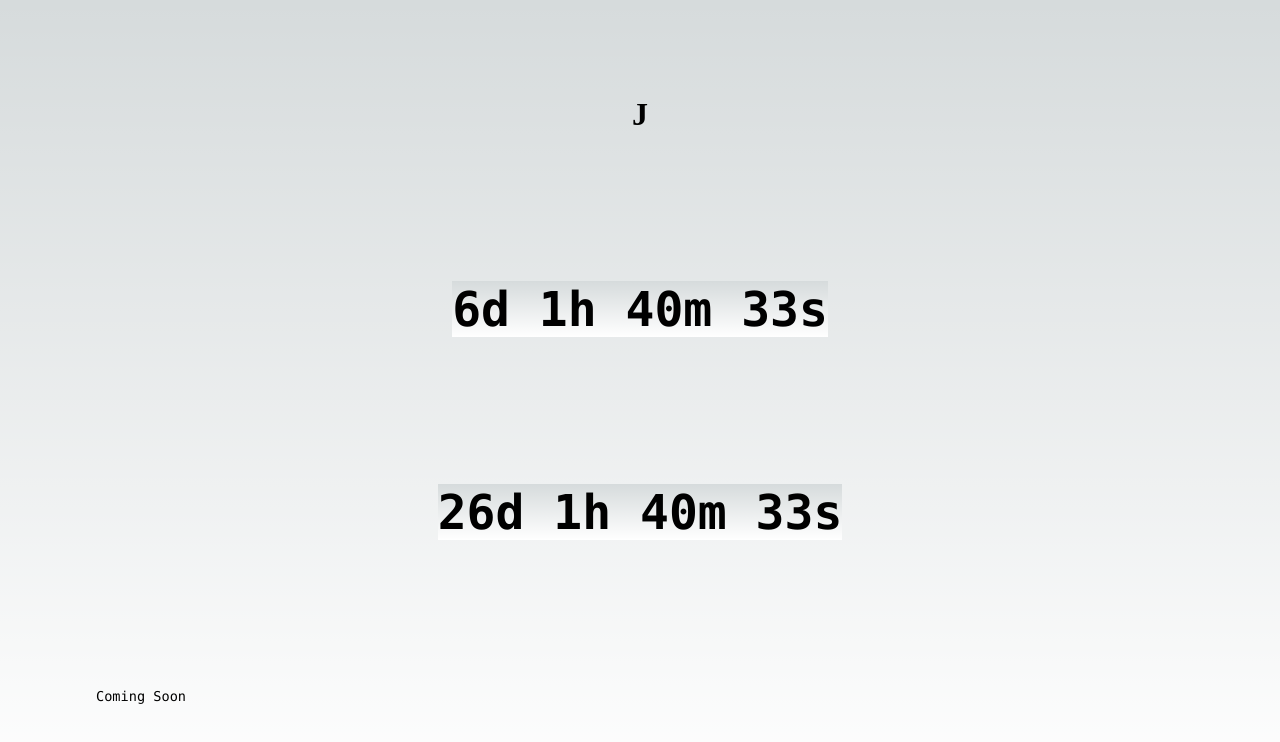
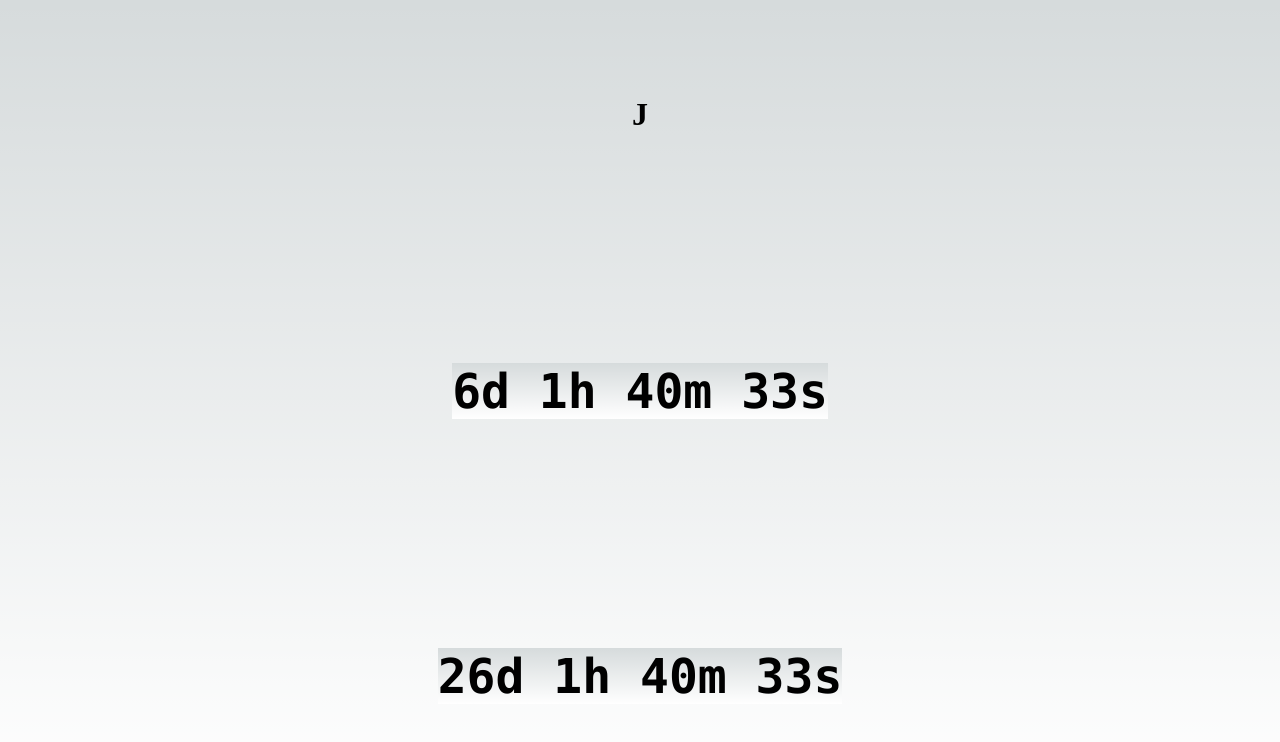
Before and after one commit to riveign/j-presents, a Next.js app: page / in a window 1280 px wide. Shown: the top 742 px of the page. Built offline with nearby package versions, Linux system fonts and the light colour scheme.

Commit message:
feat(index): added button to birthday countdown;

```diff
--- a/pages/index.tsx
+++ b/pages/index.tsx
@@ -20,10 +20,7 @@ export default function Home() {
           J
         </h1>
         <Countdown targetDate={new Date('02/14/2023 00:00:00')} pagePath="/valentines" linkText="Capitulo 1" />
-        <Countdown targetDate={new Date('03/06/2023 00:00:00')} pagePath="/birthday" linkText="-"/>
-        <p className={styles.description}>
-          Coming Soon
-        </p>
+        <Countdown targetDate={new Date('03/06/2023 00:00:00')} pagePath="/birthday" linkText="Capitulo 2"/>
       </main>
     </>
   )
```
